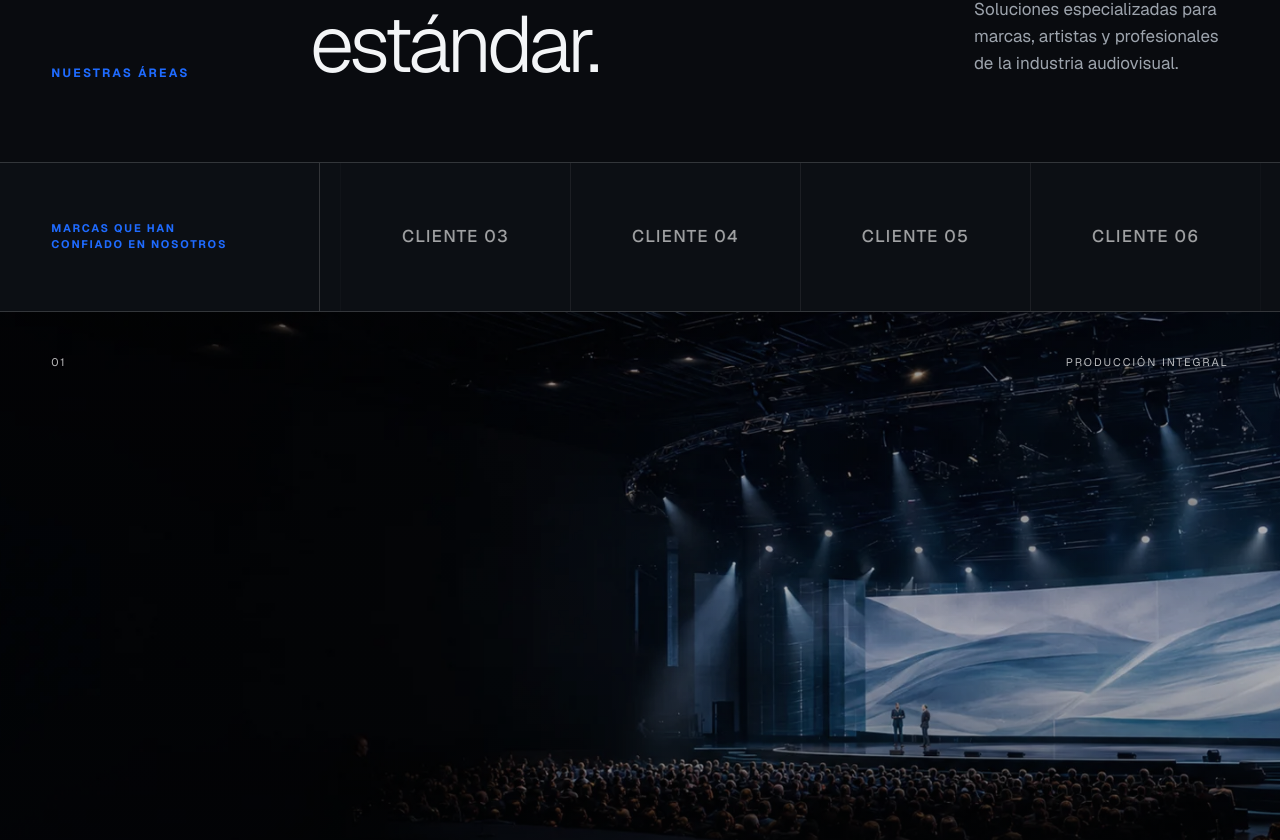
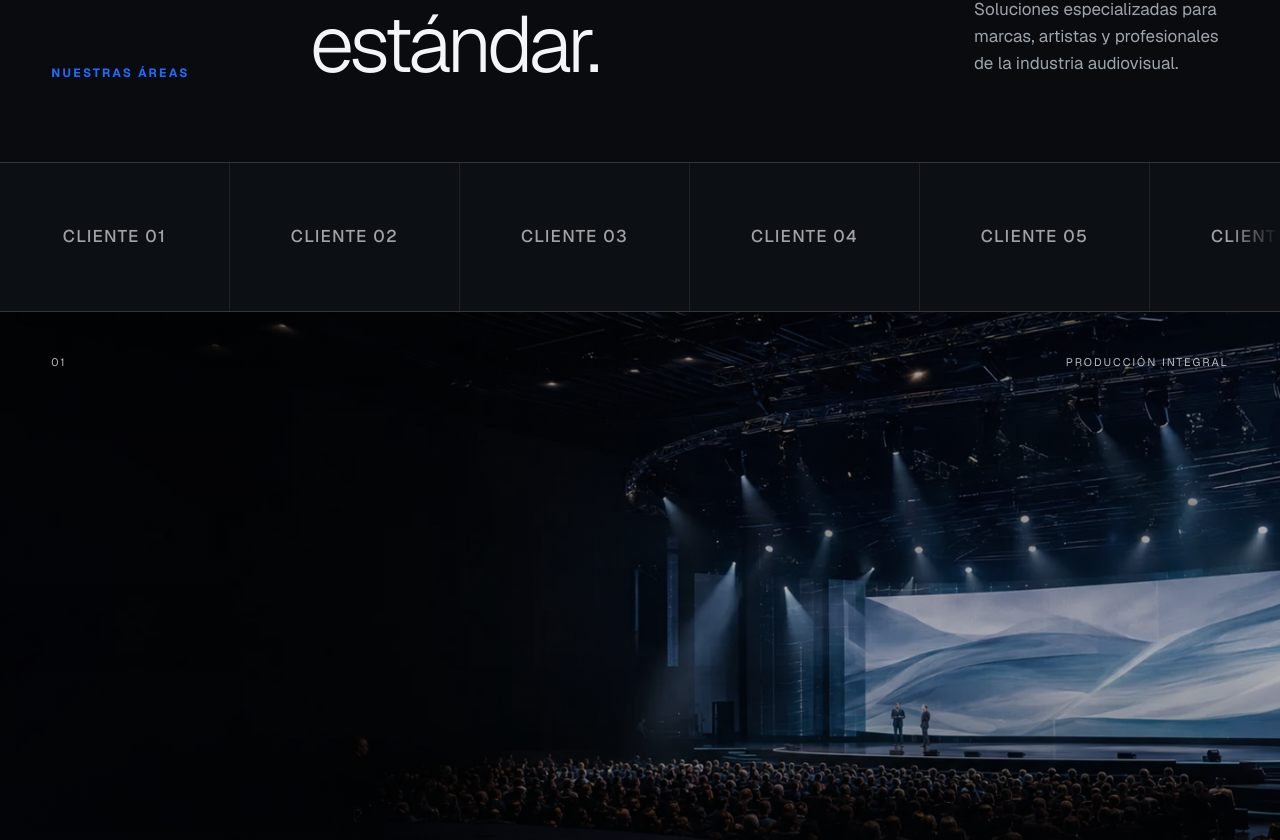
Before and after one commit to raimundozamora/razen-website, a Next.js app: page / in a window 1280 px wide. Shown: the part 1100-1940 px from the top of the page. Built offline with nearby package versions, Linux system fonts and the light colour scheme.

Commit message:
Make client marquee slower and draggable

```diff
--- /dev/null
+++ b/app/components/BrandMarquee.tsx
@@ -0,0 +1,112 @@
+"use client";
+
+import { useEffect, useRef } from "react";
+
+const brands = [
+  "CLIENTE 01",
+  "CLIENTE 02",
+  "CLIENTE 03",
+  "CLIENTE 04",
+  "CLIENTE 05",
+  "CLIENTE 06",
+  "CLIENTE 07",
+  "CLIENTE 08",
+];
+
+export default function BrandMarquee() {
+  const marqueeRef = useRef<HTMLDivElement>(null);
+  const pausedRef = useRef(false);
+  const dragRef = useRef({ active: false, x: 0, scrollLeft: 0 });
+
+  useEffect(() => {
+    const marquee = marqueeRef.current;
+    if (!marquee) return;
+
+    const singleLoop = marquee.scrollWidth / 3;
+    marquee.scrollLeft = singleLoop;
+    if (window.matchMedia("(prefers-reduced-motion: reduce)").matches) return;
+
+    let previousTime = performance.now();
+    let frame = 0;
+
+    const normalizePosition = () => {
+      if (marquee.scrollLeft <= singleLoop * 0.45) {
+        marquee.scrollLeft += singleLoop;
+      } else if (marquee.scrollLeft >= singleLoop * 1.55) {
+        marquee.scrollLeft -= singleLoop;
+      }
+    };
+
+    const animate = (time: number) => {
+      const elapsed = Math.min(time - previousTime, 50);
+      previousTime = time;
+
+      if (!pausedRef.current && !dragRef.current.active) {
+        marquee.scrollLeft += elapsed * 0.033;
+        normalizePosition();
+      }
+
+      frame = requestAnimationFrame(animate);
+    };
+
+    frame = requestAnimationFrame(animate);
+    return () => cancelAnimationFrame(frame);
+  }, []);
+
+  return (
+    <div
+      ref={marqueeRef}
+      className="brand-marquee"
+      aria-label="Marcas que han confiado en Razen"
+      tabIndex={0}
+      onMouseEnter={() => { pausedRef.current = true; }}
+      onMouseLeave={() => {
+        pausedRef.current = false;
+        dragRef.current.active = false;
+      }}
+      onPointerDown={(event) => {
+        pausedRef.current = true;
+        if (event.pointerType !== "mouse") return;
+        dragRef.current = {
+          active: true,
+          x: event.clientX,
+          scrollLeft: event.currentTarget.scrollLeft,
+        };
+        event.currentTarget.setPointerCapture(event.pointerId);
+      }}
+      onPointerMove={(event) => {
+        if (!dragRef.current.active) return;
+        event.currentTarget.scrollLeft =
+          dragRef.current.scrollLeft - (event.clientX - dragRef.current.x);
+      }}
+      onPointerUp={(event) => {
+        dragRef.current.active = false;
+        if (event.pointerType !== "mouse") pausedRef.current = false;
+        if (event.currentTarget.hasPointerCapture(event.pointerId)) {
+          event.currentTarget.releasePointerCapture(event.pointerId);
+        }
+      }}
+      onPointerCancel={(event) => {
+        dragRef.current.active = false;
+        if (event.pointerType !== "mouse") pausedRef.current = false;
+      }}
+      onKeyDown={(event) => {
+        if (event.key === "ArrowLeft" || event.key === "ArrowRight") {
+          event.preventDefault();
+          event.currentTarget.scrollBy({
+            left: event.key === "ArrowLeft" ? -260 : 260,
+            behavior: "smooth",
+          });
+        }
+      }}
+    >
+      <div className="brand-track">
+        {[...brands, ...brands, ...brands].map((brand, index) => (
+          <span key={`${brand}-${index}`} aria-hidden={index >= brands.length}>
+            {brand}
+          </span>
+        ))}
+      </div>
+    </div>
+  );
+}
--- a/app/globals.css
+++ b/app/globals.css
@@ -30,14 +30,14 @@ a:hover .arrow { transform:translateX(7px); }
 .businesses-intro { display:grid; grid-template-columns:.72fr 2.15fr .9fr; gap:55px; align-items:end; padding-bottom:80px; }
 .businesses-intro h2,.projects h2,.footer-cta h2,.division-intro h2 { margin:0; font-size:clamp(48px,6.2vw,96px); font-weight:300; letter-spacing:-.055em; line-height:.96; }
 .businesses-intro > p:last-child { color:var(--muted); font-size:17px; line-height:1.6; margin:0 0 5px; }
-.client-strip { min-height:150px; display:grid; grid-template-columns:minmax(220px,25vw) 1fr; align-items:stretch; overflow:hidden; border-top:1px solid rgba(255,255,255,.16); border-bottom:1px solid rgba(255,255,255,.16); background:#0c0f14; }
-.client-strip > p { margin:0; padding:0 4vw; display:flex; align-items:center; border-right:1px solid rgba(255,255,255,.16); color:var(--blue); font-size:11px; line-height:1.45; font-weight:700; letter-spacing:.16em; text-transform:uppercase; }
-.brand-marquee { min-width:0; overflow:hidden; display:flex; align-items:center; mask-image:linear-gradient(90deg,transparent,#000 6%,#000 94%,transparent); }
-.brand-track { width:max-content; display:flex; align-items:stretch; animation:brand-marquee 28s linear infinite; will-change:transform; }
+.client-strip { min-height:150px; overflow:hidden; border-top:1px solid rgba(255,255,255,.16); border-bottom:1px solid rgba(255,255,255,.16); background:#0c0f14; }
+.brand-marquee { width:100%; min-width:0; overflow-x:auto; overflow-y:hidden; display:flex; align-items:center; cursor:grab; user-select:none; scrollbar-width:none; mask-image:linear-gradient(90deg,transparent,#000 4%,#000 96%,transparent); }
+.brand-marquee:active { cursor:grabbing; }
+.brand-marquee:focus-visible { outline:1px solid var(--blue); outline-offset:-2px; }
+.brand-marquee::-webkit-scrollbar { display:none; }
+.brand-track { width:max-content; display:flex; align-items:stretch; }
 .brand-track span { width:230px; min-height:148px; display:flex; align-items:center; justify-content:center; flex:none; border-right:1px solid rgba(255,255,255,.08); color:rgba(255,255,255,.62); font-size:17px; font-weight:450; letter-spacing:.08em; white-space:nowrap; transition:color .25s; }
-.client-strip:hover .brand-track { animation-play-state:paused; }
 .brand-track span:hover { color:#fff; }
-@keyframes brand-marquee { to { transform:translateX(-50%); } }
 .business-grid { width:100%; height:auto; display:block; overflow:visible; isolation:isolate; }
 .business-card { width:100%; height:100svh; min-height:720px; display:block; position:sticky; top:0; overflow:hidden; border-bottom:1px solid rgba(255,255,255,.24); }
 .business-card:nth-child(1) { z-index:1; }
@@ -109,8 +109,7 @@ footer { background:#f0f2f4; color:#0b0d10; }
   .hero::after { background:linear-gradient(90deg,rgba(3,5,8,.88),rgba(3,5,8,.36)),linear-gradient(0deg,rgba(3,5,8,.45),transparent 55%); }
   .businesses-intro { grid-template-columns:1fr; gap:24px; padding-bottom:60px; }
   .businesses-intro > p:last-child { max-width:420px; }
-  .client-strip { min-height:120px; grid-template-columns:140px 1fr; }
-  .client-strip > p { padding:0 20px; font-size:9px; }
+  .client-strip { min-height:120px; }
   .brand-track span { width:180px; min-height:118px; font-size:14px; }
   .business-grid { height:auto; min-height:0; display:block; }
   .business-card { height:78svh; min-height:600px; position:relative; top:auto; border-bottom:1px solid rgba(255,255,255,.22); }
@@ -137,4 +136,4 @@ footer { background:#f0f2f4; color:#0b0d10; }
   .footer-bottom { grid-template-columns:1fr; gap:16px; padding:35px 0; }
 }
 
-@media (prefers-reduced-motion:reduce) { html { scroll-behavior:auto; } * { transition:none!important; } .brand-track { animation:none; } }
+@media (prefers-reduced-motion:reduce) { html { scroll-behavior:auto; } * { transition:none!important; } }
--- a/app/page.tsx
+++ b/app/page.tsx
@@ -1,15 +1,6 @@
+import BrandMarquee from "./components/BrandMarquee";
+
 const Arrow = () => <span aria-hidden="true" className="arrow">→</span>;
-
-const clientBrands = [
-  "CLIENTE 01",
-  "CLIENTE 02",
-  "CLIENTE 03",
-  "CLIENTE 04",
-  "CLIENTE 05",
-  "CLIENTE 06",
-  "CLIENTE 07",
-  "CLIENTE 08",
-];
 
 export default function Home() {
   return (
@@ -59,17 +50,8 @@ export default function Home() {
           </p>
         </div>
 
-        <div className="client-strip" aria-label="Marcas que han confiado en Razen">
-          <p>Marcas que han<br />confiado en nosotros</p>
-          <div className="brand-marquee">
-            <div className="brand-track">
-              {[...clientBrands, ...clientBrands].map((brand, index) => (
-                <span key={`${brand}-${index}`} aria-hidden={index >= clientBrands.length}>
-                  {brand}
-                </span>
-              ))}
-            </div>
-          </div>
+        <div className="client-strip">
+          <BrandMarquee />
         </div>
 
         <div className="business-grid">
```
